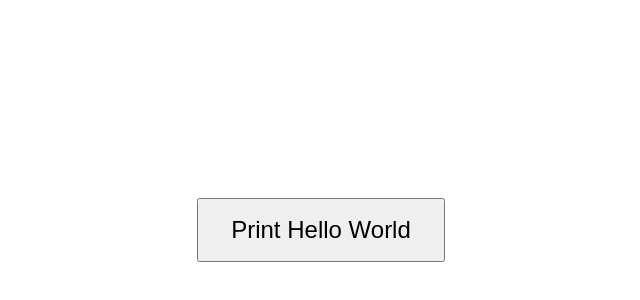
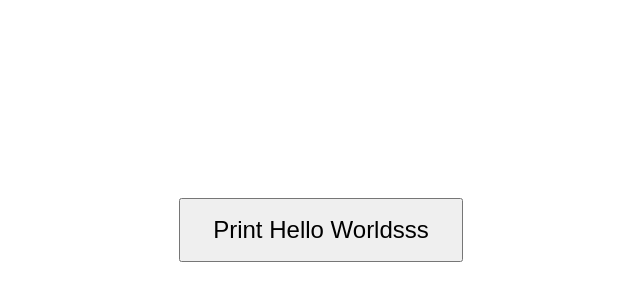
Before and after one commit to ctmventuresinc/whichhucom, a Next.js app: page / in a window 1280 px wide. Shown: the part 170-470 px from the top of the page, without its empty margins (319-959 px from the left). Built offline with nearby package versions, Linux system fonts and the light colour scheme.

Commit message:
edit copy

```diff
--- a/app/page.tsx
+++ b/app/page.tsx
@@ -18,7 +18,7 @@ export default function Page() {
         onClick={handleClick}
         style={{ fontSize: "1.5rem", padding: "1rem 2rem" }}
       >
-        Print Hello World
+        Print Hello Worldsss
       </button>
     </div>
   );
```
